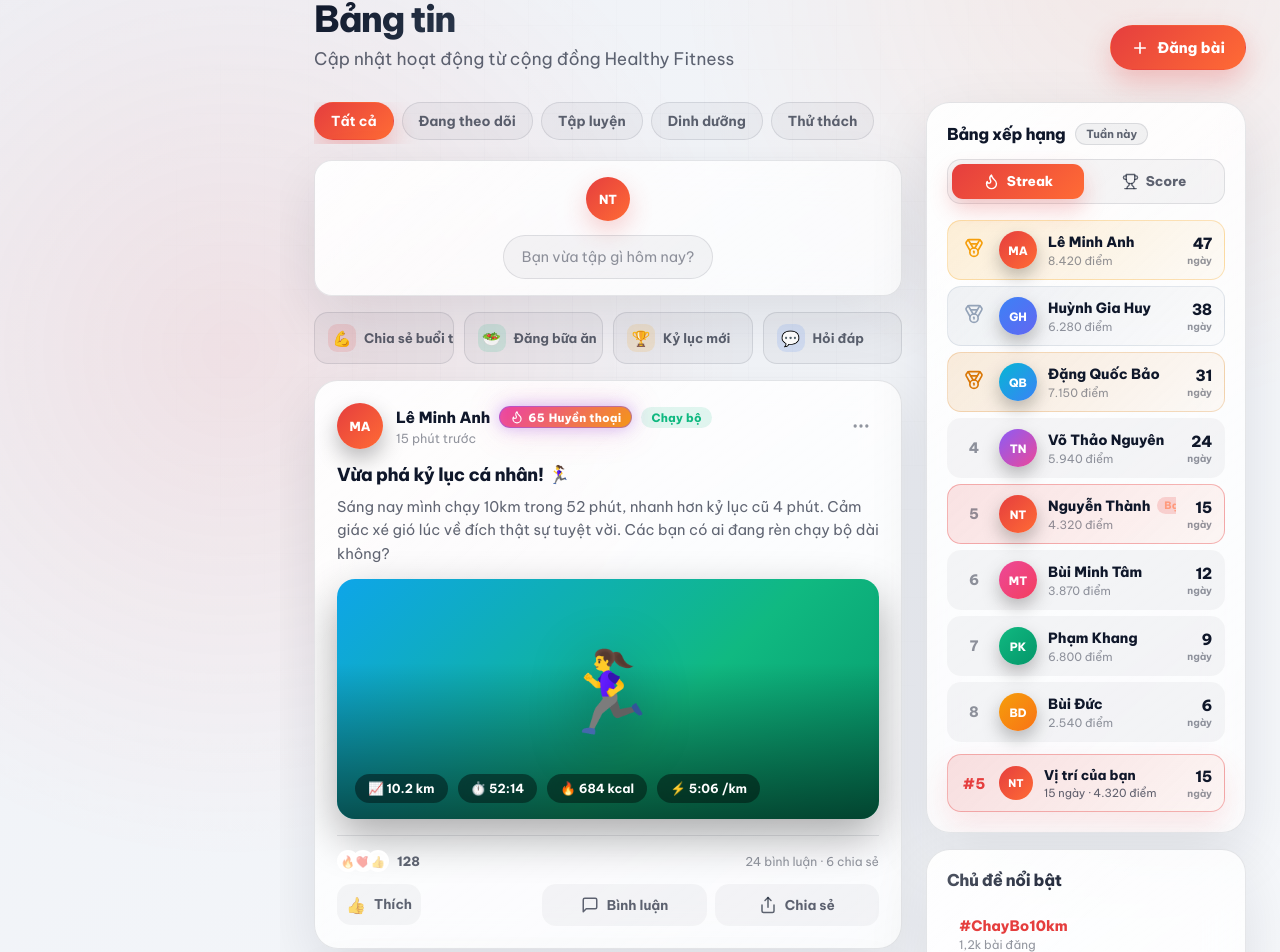
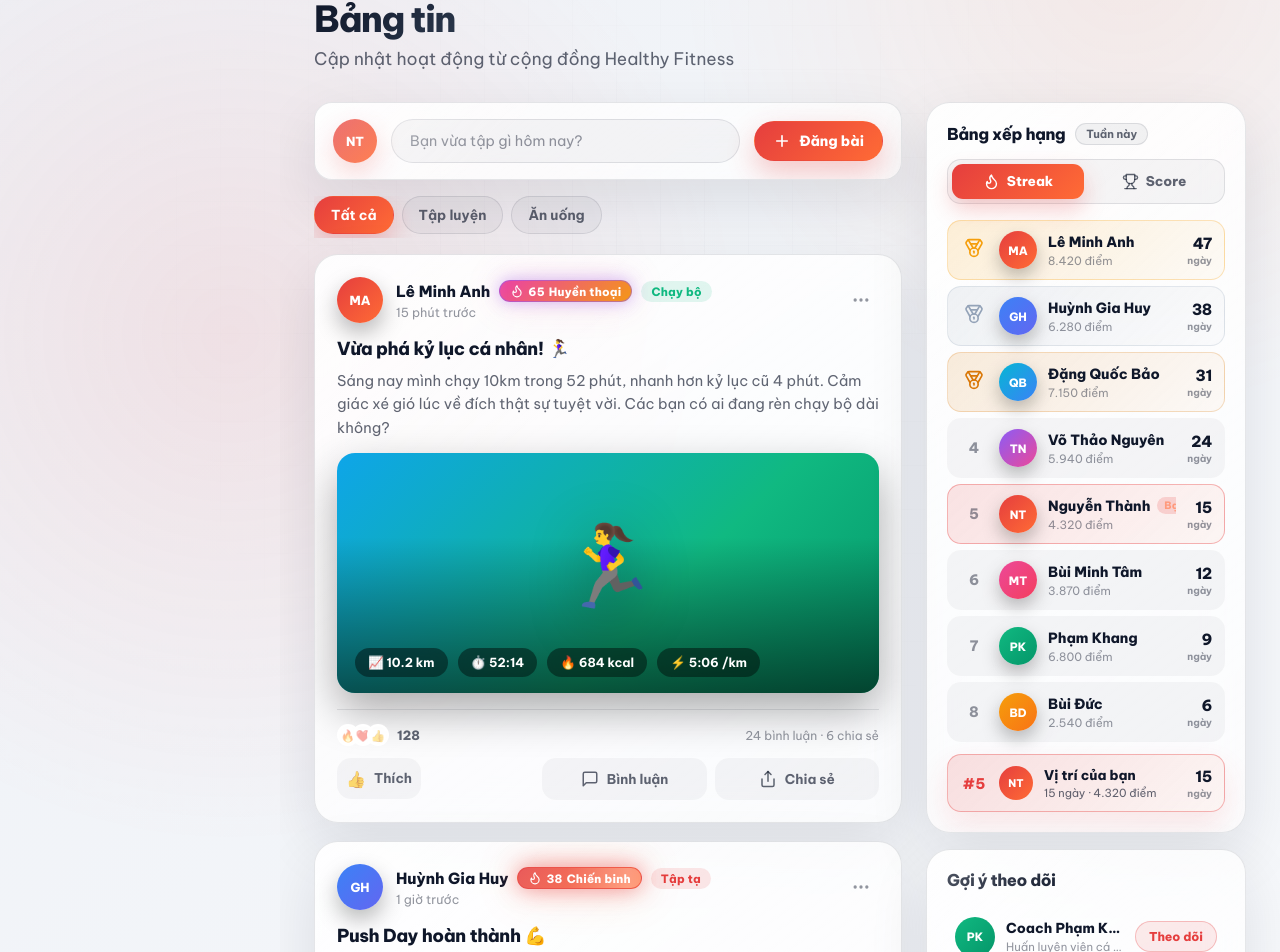
Before and after one commit to PumenResearch/healthy-fitness, a React (Vite) app: page /feed in a window 1280 px wide. Shown: the part 107-1059 px from the top of the page. Built offline with nearby package versions, Linux system fonts and the light colour scheme.

Commit message:
Simplify feed layout and remove unused features
Remove trending topics section from sidebar, simplify filters to core options, reorganize composer to top of feed, and remove compose shortcuts. Also adjust button and composer styling for better layout.

```diff
--- a/src/pages/DashboardPage/Feed/Feed.css
+++ b/src/pages/DashboardPage/Feed/Feed.css
@@ -12,13 +12,13 @@
   display: inline-flex;
   align-items: center;
   gap: 8px;
-  padding: 12px 20px;
+  padding: 10px 18px;
   border: 1px solid transparent;
   border-radius: 999px;
   background: linear-gradient(135deg, var(--dash-primary), var(--dash-accent));
   color: #fff;
   font-weight: 800;
-  font-size: 0.92rem;
+  font-size: 0.88rem;
   cursor: pointer;
   box-shadow: 0 12px 28px rgba(229, 62, 62, 0.28);
   transition: transform var(--dash-transition), box-shadow var(--dash-transition), background var(--dash-transition);
@@ -101,6 +101,7 @@
 /* ===== Composer ===== */
 .feed-composer {
   display: flex;
+  flex-direction: row;
   align-items: center;
   gap: 14px;
   padding: 16px 18px;
--- a/src/pages/DashboardPage/Feed/index.tsx
+++ b/src/pages/DashboardPage/Feed/index.tsx
@@ -128,14 +128,6 @@ const initialPosts: Post[] = [
   },
 ];
 
-const trendingTopics = [
-  { id: 't1', tag: '#ChayBo10km', count: '1,2k bài đăng' },
-  { id: 't2', tag: '#EatClean', count: '980 bài đăng' },
-  { id: 't3', tag: '#Plank30Ngay', count: '640 bài đăng' },
-  { id: 't4', tag: '#PushPullLegs', count: '512 bài đăng' },
-  { id: 't5', tag: '#YogaBuoiChieu', count: '388 bài đăng' },
-];
-
 const suggestedPeople = [
   { id: 's1', name: 'Coach Phạm Khang', role: 'Huấn luyện viên cá nhân', avatar: 'PK', avatarColor: 'linear-gradient(135deg, #10b981, #059669)', followers: '12.4k' },
   { id: 's2', name: 'Dinh dưỡng Thảo', role: 'Chuyên gia dinh dưỡng', avatar: 'NT', avatarColor: 'linear-gradient(135deg, #8b5cf6, #ec4899)', followers: '8.7k' },
@@ -144,17 +136,8 @@ const suggestedPeople = [
 
 const filters = [
   { id: 'all', label: 'Tất cả' },
-  { id: 'following', label: 'Đang theo dõi' },
   { id: 'workout', label: 'Tập luyện' },
-  { id: 'nutrition', label: 'Dinh dưỡng' },
-  { id: 'challenge', label: 'Thử thách' },
-];
-
-const composeShortcuts = [
-  { id: 'workout', label: 'Chia sẻ buổi tập', emoji: '💪', color: '#e53e3e' },
-  { id: 'meal', label: 'Đăng bữa ăn', emoji: '🥗', color: '#10b981' },
-  { id: 'pr', label: 'Kỷ lục mới', emoji: '🏆', color: '#f59e0b' },
-  { id: 'question', label: 'Hỏi đáp', emoji: '💬', color: '#3b82f6' },
+  { id: 'food', label: 'Ăn uống' },
 ];
 
 export default function Feed() {
@@ -224,17 +207,22 @@ export default function Feed() {
           <h1 className="welcome-title">Bảng tin</h1>
           <p className="welcome-subtitle">Cập nhật hoạt động từ cộng đồng Healthy Fitness</p>
         </div>
-        <button className="feed-new-post-btn">
-          <svg xmlns="http://www.w3.org/2000/svg" width="20" height="20" viewBox="0 0 24 24" fill="none" stroke="currentColor" strokeWidth="2.2" strokeLinecap="round" strokeLinejoin="round">
-            <line x1="12" y1="5" x2="12" y2="19"></line>
-            <line x1="5" y1="12" x2="19" y2="12"></line>
-          </svg>
-          Đăng bài
-        </button>
       </div>
 
       <div className="feed-layout">
         <div className="feed-main">
+          <div className="feed-composer dashboard-card">
+            <div className="composer-avatar">NT</div>
+            <button className="composer-input">Bạn vừa tập gì hôm nay?</button>
+            <button className="feed-new-post-btn">
+              <svg xmlns="http://www.w3.org/2000/svg" width="20" height="20" viewBox="0 0 24 24" fill="none" stroke="currentColor" strokeWidth="2.2" strokeLinecap="round" strokeLinejoin="round">
+                <line x1="12" y1="5" x2="12" y2="19"></line>
+                <line x1="5" y1="12" x2="19" y2="12"></line>
+              </svg>
+              Đăng bài
+            </button>
+          </div>
+
           <div className="feed-filters">
             {filters.map(f => (
               <button
@@ -243,19 +231,6 @@ export default function Feed() {
                 onClick={() => setActiveFilter(f.id)}
               >
                 {f.label}
-              </button>
-            ))}
-          </div>
-
-          <div className="feed-composer dashboard-card">
-            <div className="composer-avatar">NT</div>
-            <button className="composer-input">Bạn vừa tập gì hôm nay?</button>
-          </div>
-          <div className="composer-shortcuts">
-            {composeShortcuts.map(s => (
-              <button key={s.id} className="composer-shortcut">
-                <span className="shortcut-emoji" style={{ background: `${s.color}22`, color: s.color }}>{s.emoji}</span>
-                {s.label}
               </button>
             ))}
           </div>
@@ -284,18 +259,6 @@ export default function Feed() {
           <Leaderboard />
 
           <section className="dashboard-card sidebar-card">
-            <h2 className="card-title sidebar-card-title">Chủ đề nổi bật</h2>
-            <ul className="trending-list">
-              {trendingTopics.map(t => (
-                <li key={t.id} className="trending-item">
-                  <span className="trending-tag">{t.tag}</span>
-                  <span className="trending-count">{t.count}</span>
-                </li>
-              ))}
-            </ul>
-          </section>
-
-          <section className="dashboard-card sidebar-card">
             <h2 className="card-title sidebar-card-title">Gợi ý theo dõi</h2>
             <ul className="suggest-list">
               {suggestedPeople.map(s => (
```
